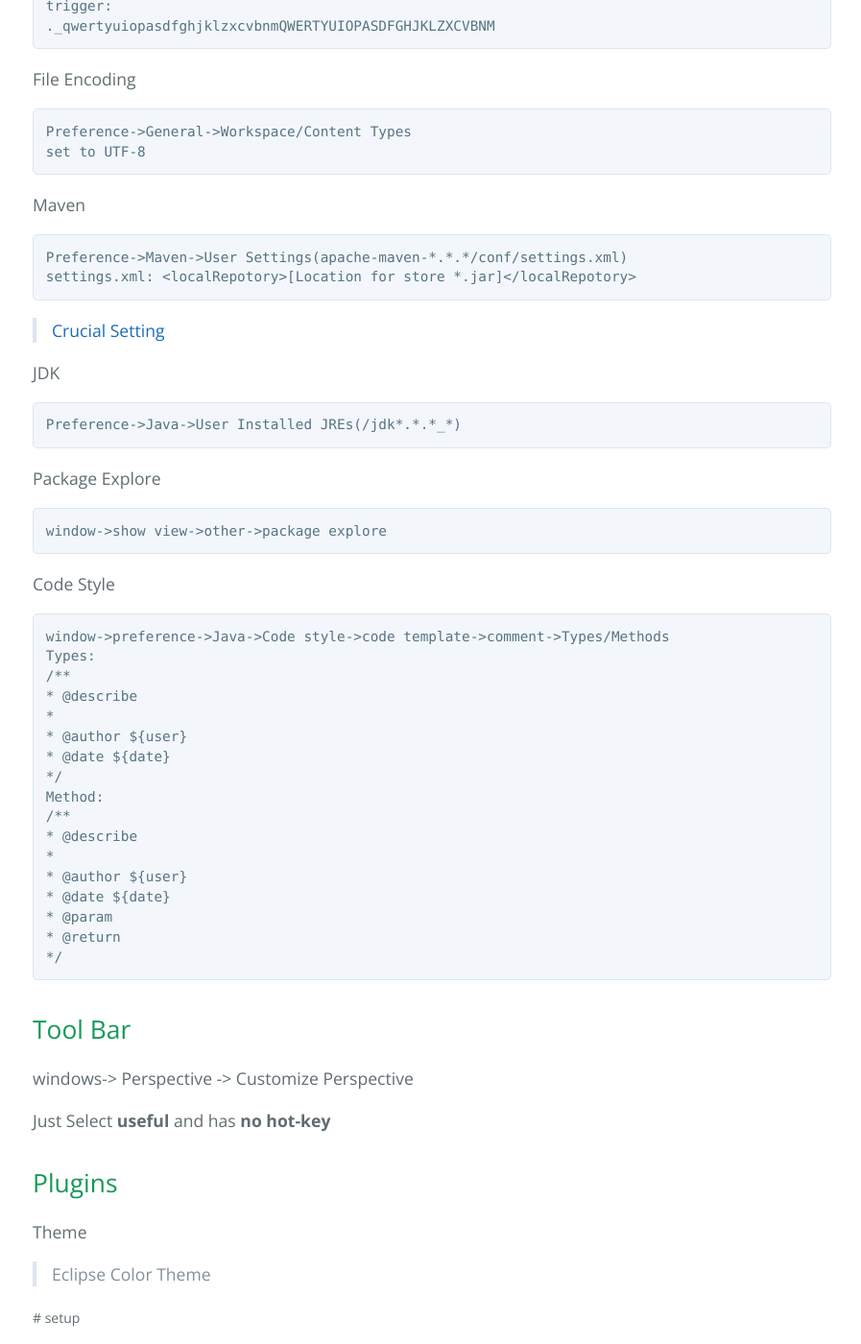
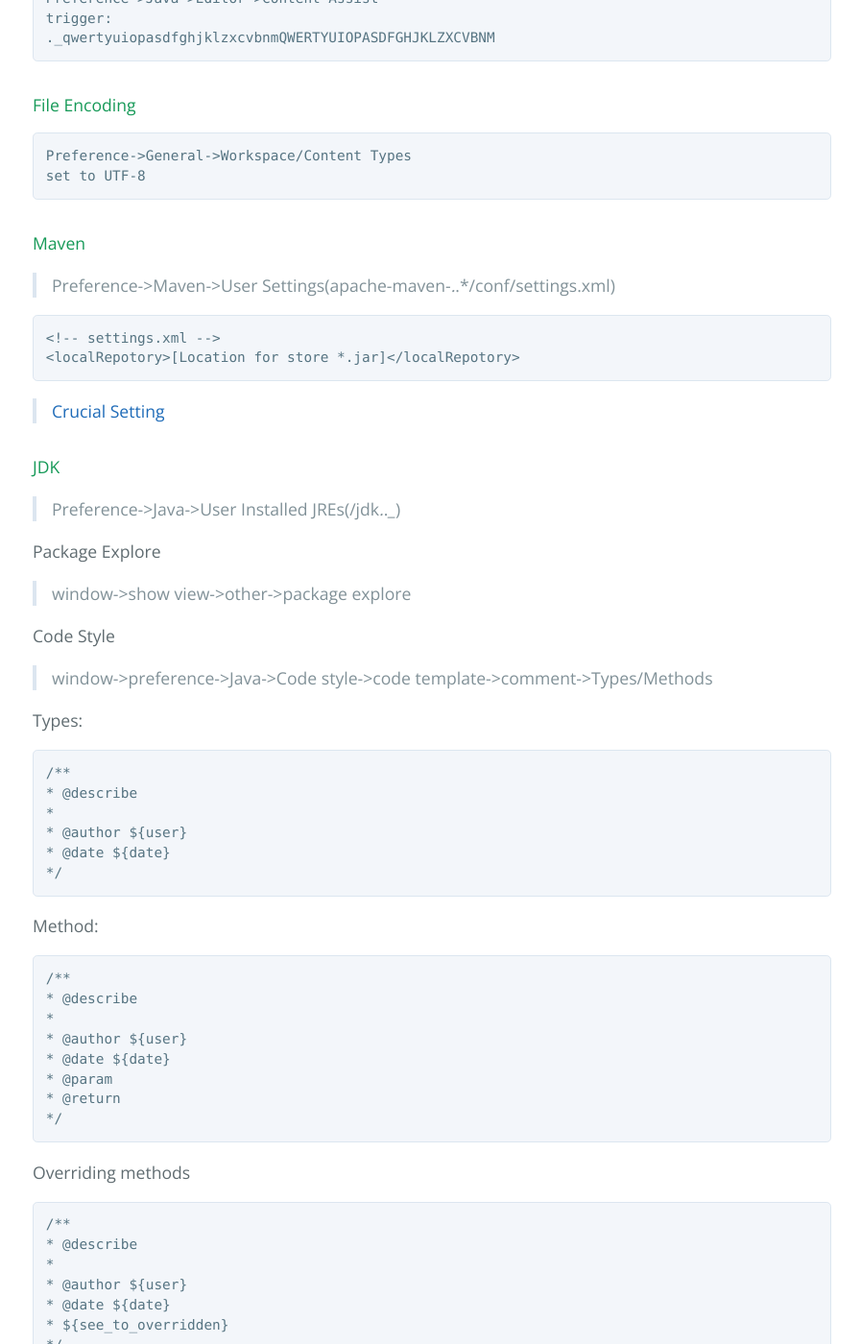
Before and after one commit to neilChenXie/ChenJava, a Jekyll site: the page built from _posts/eclipse/2016-05-24-eclipse_setup.md, in a window 1280 px wide and 1400 px high, scrolled down 421 px. Shown: the whole window at 96% size, without its empty margins (190-1087 px from the left). Built offline with Jekyll 4.4.1, drawn with Linux system fonts in a browser that asks for light colours; some of the changed text lies outside the part shown.

Commit message:
eclipse code template add more

````diff
--- a/_posts/eclipse/2016-05-24-eclipse_setup.md
+++ b/_posts/eclipse/2016-05-24-eclipse_setup.md
@@ -13,7 +13,7 @@ Save **configured** and **no imported project** workspace folder as **template**
 
 ### Setting
 
-Auto-complete
+#### Auto-complete
 
 ```
 Preference->Java->Editor->Content Assist
@@ -21,46 +21,50 @@ trigger:
 ._qwertyuiopasdfghjklzxcvbnmQWERTYUIOPASDFGHJKLZXCVBNM
 ```
 
-File Encoding
+#### File Encoding
 
 ```
 Preference->General->Workspace/Content Types
 set to UTF-8
 ```
 
-Maven
+#### Maven
 
-```
-Preference->Maven->User Settings(apache-maven-*.*.*/conf/settings.xml)
-settings.xml: <localRepotory>[Location for store *.jar]</localRepotory>
+> Preference->Maven->User Settings(apache-maven-*.*.*/conf/settings.xml)
+
+```xml
+<!-- settings.xml -->
+<localRepotory>[Location for store *.jar]</localRepotory>
 ```
 
 > [Crucial Setting](https://github.com/neilChenXie/java_dev/blob/master/eclipse/MavenProject.md)
 
-JDK
+#### JDK
 
-```
-Preference->Java->User Installed JREs(/jdk*.*.*_*)
-```
+> Preference->Java->User Installed JREs(/jdk*.*.*_*)
 
 Package Explore
 
-```
-window->show view->other->package explore
-```
+> window->show view->other->package explore
 
 Code Style
 
+> window->preference->Java->Code style->code template->comment->Types/Methods
+
+Types:
+
 ```
-window->preference->Java->Code style->code template->comment->Types/Methods
-Types:
 /**
 * @describe
 *
 * @author ${user}
 * @date ${date}
 */
+```
+
 Method:
+
+```
 /**
 * @describe
 *
@@ -71,14 +75,26 @@ Method:
 */
 ```
 
+Overriding methods
+
+```
+/**
+* @describe
+*
+* @author ${user}
+* @date ${date}
+* ${see_to_overridden}
+*/
+```
+
+Getters/Setters
+
+```
+delete
+```
+
 ## Tool Bar
 
-windows-> Perspective -> Customize Perspective
+> windows-> Perspective -> Customize Perspective
 
 Just Select **useful** and has **no hot-key**
-
-## Plugins
-
-Theme
-
-> Eclipse Color Theme
````
Also changed, not shown: _posts/eclipse/2016-06-24-eclipse_plugins.md (+6 -0 lines).
